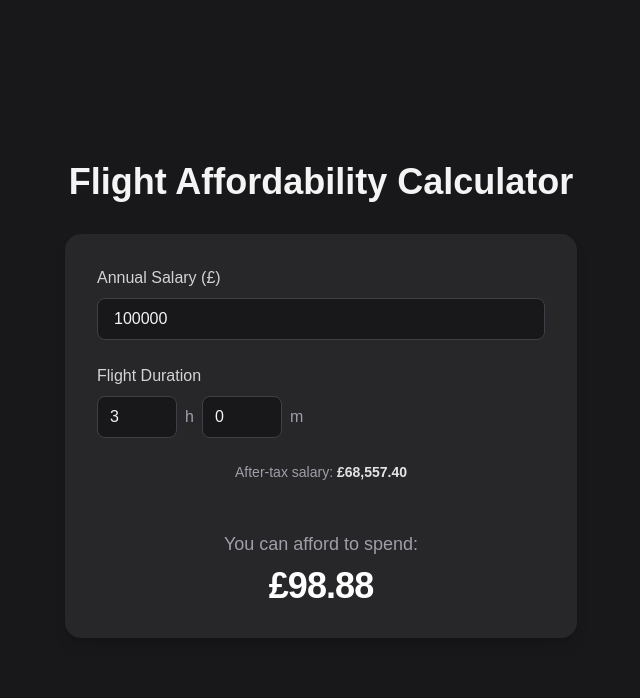
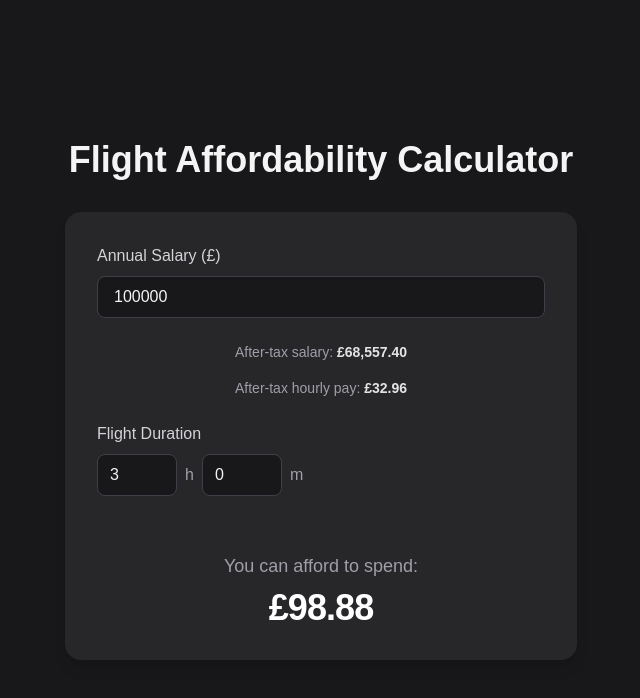
Before and after one commit to Ellipsoul/flight-affordability-calculator, a Next.js app: page / in a window 1280 px wide. Shown: the top 698 px of the page, without its empty margins (319-959 px from the left). Built offline with nearby package versions, Linux system fonts and the light colour scheme.

Commit message:
Add more information

```diff
--- a/app/page.tsx
+++ b/app/page.tsx
@@ -81,6 +81,30 @@ export default function Home() {
             className="w-full px-4 py-2 rounded-lg bg-zinc-900 border border-zinc-700 text-zinc-100 focus:outline-none focus:ring-2 focus:ring-blue-500"
           />
         </label>
+        <div className="mb-4 text-zinc-400 text-sm text-center">
+          After-tax salary:{" "}
+          <span className="font-semibold text-zinc-200">
+            {isNaN(afterTaxSalary) || !isFinite(afterTaxSalary)
+              ? "--"
+              : afterTaxSalary.toLocaleString(undefined, {
+                style: "currency",
+                currency: "GBP",
+                maximumFractionDigits: 2,
+              })}
+          </span>
+        </div>
+        <div className="mb-6 text-zinc-400 text-sm text-center">
+          After-tax hourly pay:{" "}
+          <span className="font-semibold text-zinc-200">
+            {isNaN(hourlySalary) || !isFinite(hourlySalary)
+              ? "--"
+              : hourlySalary.toLocaleString(undefined, {
+                style: "currency",
+                currency: "GBP",
+                maximumFractionDigits: 2,
+              })}
+          </span>
+        </div>
         <label className="block mb-6">
           <span className="block mb-2 text-zinc-300">Flight Duration</span>
           <div className="flex items-center gap-2">
@@ -107,18 +131,6 @@ export default function Home() {
             <span className="text-zinc-400">m</span>
           </div>
         </label>
-        <div className="mb-4 text-zinc-400 text-sm text-center">
-          After-tax salary:{" "}
-          <span className="font-semibold text-zinc-200">
-            {isNaN(afterTaxSalary) || !isFinite(afterTaxSalary)
-              ? "--"
-              : afterTaxSalary.toLocaleString(undefined, {
-                style: "currency",
-                currency: "GBP",
-                maximumFractionDigits: 2,
-              })}
-          </span>
-        </div>
         <div className="mt-8 text-center">
           <div className="text-zinc-400 mb-2 text-lg">
             You can afford to spend:
```
